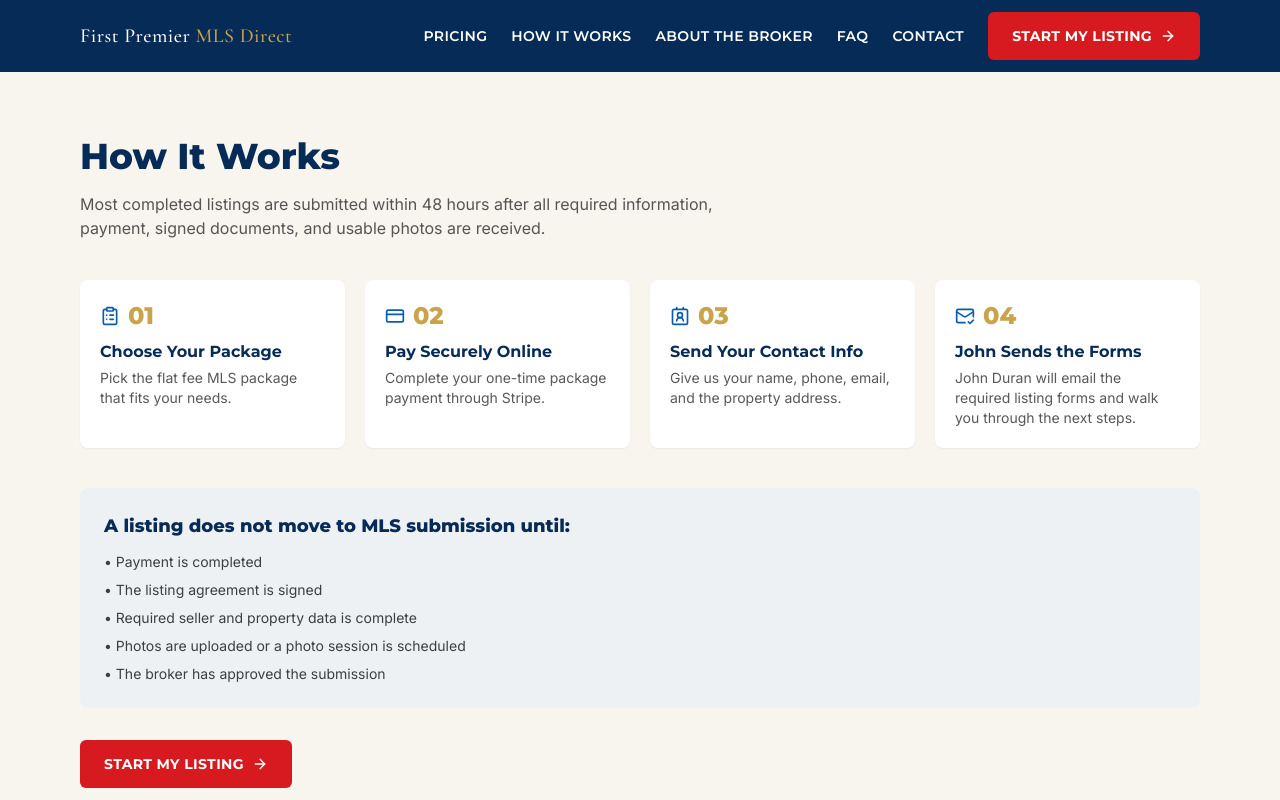
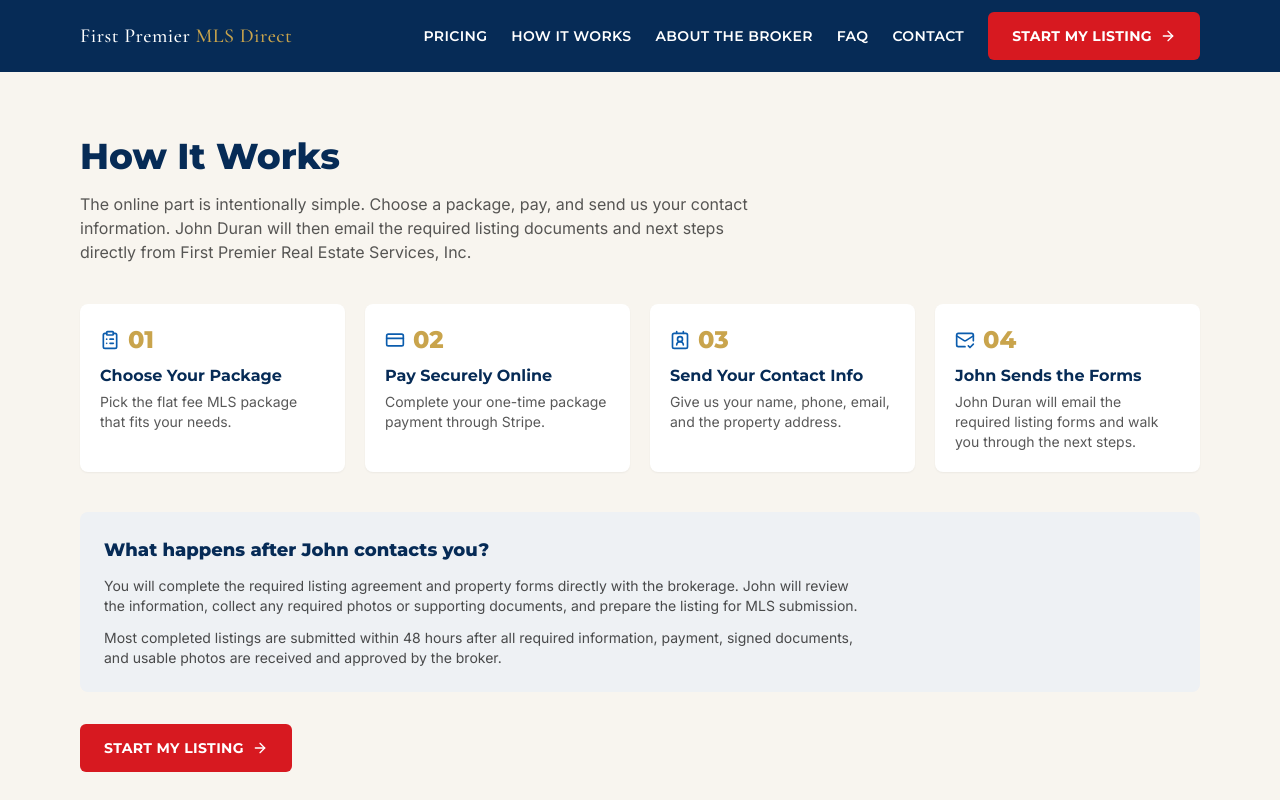
Before and after one commit to Elicasta/firstpremiermlsdirect, a Next.js app: page /how-it-works in a window 1280 px wide. Shown: the top 800 px of the page. Built offline with nearby package versions, Linux system fonts and the light colour scheme.

Commit message:
Simplify how it works page for manual broker intake

```diff
--- a/app/how-it-works/page.tsx
+++ b/app/how-it-works/page.tsx
@@ -8,24 +8,30 @@ export default function HowItWorksPage() {
     <section className="mx-auto max-w-6xl px-4 py-12 md:py-16">
       <h1 className="font-display text-3xl font-extrabold sm:text-4xl text-navy">How It Works</h1>
       <p className="mt-4 max-w-2xl text-ink/70">
-        Most completed listings are submitted within 48 hours after all required information,
-        payment, signed documents, and usable photos are received.
+        The online part is intentionally simple. Choose a package, pay, and send us your contact
+        information. John Duran will then email the required listing documents and next steps
+        directly from First Premier Real Estate Services, Inc.
       </p>
+
       <div className="mt-10">
         <HowItWorksSteps />
       </div>
+
       <div className="mt-10 rounded-lg bg-gray p-6">
         <h2 className="font-display text-lg font-extrabold text-navy">
-          A listing does not move to MLS submission until:
+          What happens after John contacts you?
         </h2>
-        <ul className="mt-3 space-y-2 text-sm text-ink/80">
-          <li>• Payment is completed</li>
-          <li>• The listing agreement is signed</li>
-          <li>• Required seller and property data is complete</li>
-          <li>• Photos are uploaded or a photo session is scheduled</li>
-          <li>• The broker has approved the submission</li>
-        </ul>
+        <p className="mt-3 max-w-3xl text-sm text-ink/75">
+          You will complete the required listing agreement and property forms directly with the
+          brokerage. John will review the information, collect any required photos or supporting
+          documents, and prepare the listing for MLS submission.
+        </p>
+        <p className="mt-3 max-w-3xl text-sm text-ink/75">
+          Most completed listings are submitted within 48 hours after all required information,
+          payment, signed documents, and usable photos are received and approved by the broker.
+        </p>
       </div>
+
       <div className="mt-8">
         <ButtonLink href="/start-listing" variant="primary">
           Start My Listing
```
